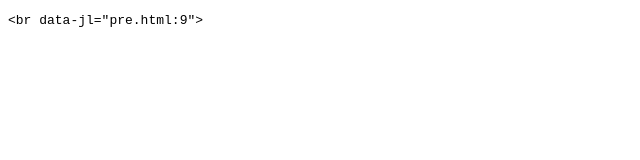
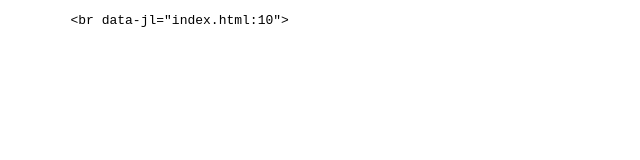
Before and after one commit to erika-kitada/jquery.pre.js, a plain HTML site: page index.html in a window 1280 px wide. Shown: the whole page, without its empty margins (0-640 px from the left). Drawn offline with nearby package versions, Linux system fonts and the light colour scheme.

Commit message:
change file name pre.html -> index.html and change tag to code from pre

```diff
--- a/pre.html
+++ b/index.html
@@ -6,7 +6,9 @@
 	<title>HTML encoder</title>
 	<script src="http://code.jquery.com/jquery-1.10.1.min.js"></script>
 <body>
-<pre><br></pre>
+<pre>
+	<code><br></code>
+</pre>
 <script>
 	var target = [
 		{regexp : /&/g, escaped : '&amp;'},
@@ -15,13 +17,13 @@
 		{regexp : /"/g, escaped : '&quot;'},
 		{regexp : /'/g, escaped : '&#039;'}
 	];
-	var $pre = $('pre'),
-	html = $pre.html();
+	var $code = $('code'),
+	html = $code.html();
 
 	for(var i = 0, length = target.length; i < length; i++){
 		html = html.replace(target[i].regexp, target[i].escaped);
 	}
-	$pre.html(html);
+	$code.html(html);
 </script>
 </body>
 </html>
```
